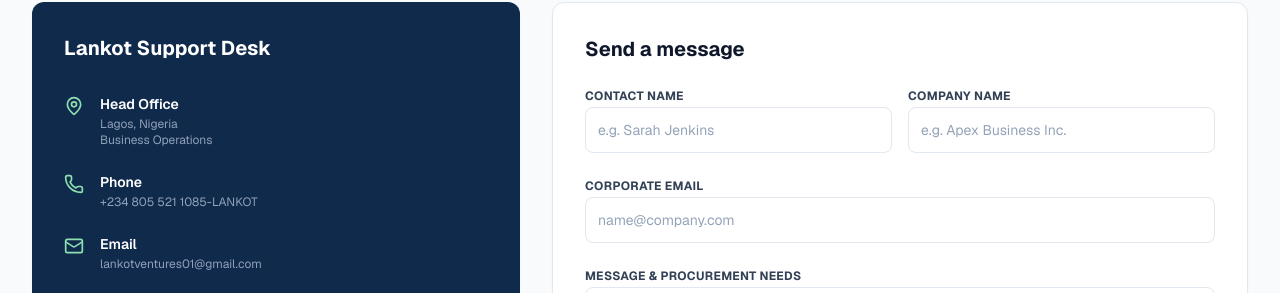
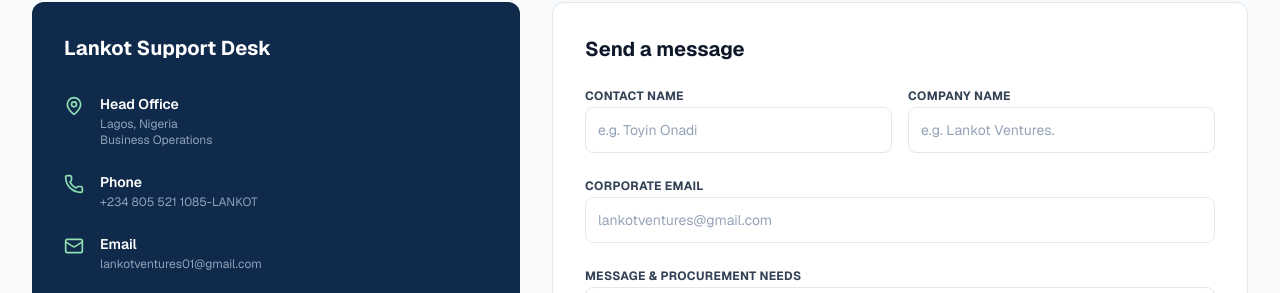
Before and after one commit to ayomideonadi/Lankot-Ventures, a Next.js app: page /contact in a window 1280 px wide. Shown: the part 303-596 px from the top of the page. Built offline with nearby package versions, Linux system fonts and the light colour scheme; no server answers.

Commit message:
edit contact page

```diff
--- a/src/app/contact/page.tsx
+++ b/src/app/contact/page.tsx
@@ -92,7 +92,7 @@
                       id="contact-name"
                       type="text"
                       required
-                      placeholder="e.g. Sarah Jenkins"
+                      placeholder="e.g. Toyin Onadi"
                       value={form.name}
                       onChange={(e) => setForm({ ...form, name: e.target.value })}
                       className="w-full p-3 bg-[#f8fafc] border border-[#e2e8f0] rounded-lg text-sm"
@@ -105,7 +105,7 @@
                       id="contact-company"
                       type="text"
                       required
-                      placeholder="e.g. Apex Business Inc."
+                      placeholder="e.g. Lankot Ventures."
                       value={form.company}
                       onChange={(e) => setForm({ ...form, company: e.target.value })}
                       className="w-full p-3 bg-[#f8fafc] border border-[#e2e8f0] rounded-lg text-sm"
@@ -119,7 +119,7 @@
                     id="contact-email"
                     type="email"
                     required
-                    placeholder="name@company.com"
+                    placeholder="lankotventures@gmail.com"
                     value={form.email}
                     onChange={(e) => setForm({ ...form, email: e.target.value })}
                     className="w-full p-3 bg-[#f8fafc] border border-[#e2e8f0] rounded-lg text-sm"
```
